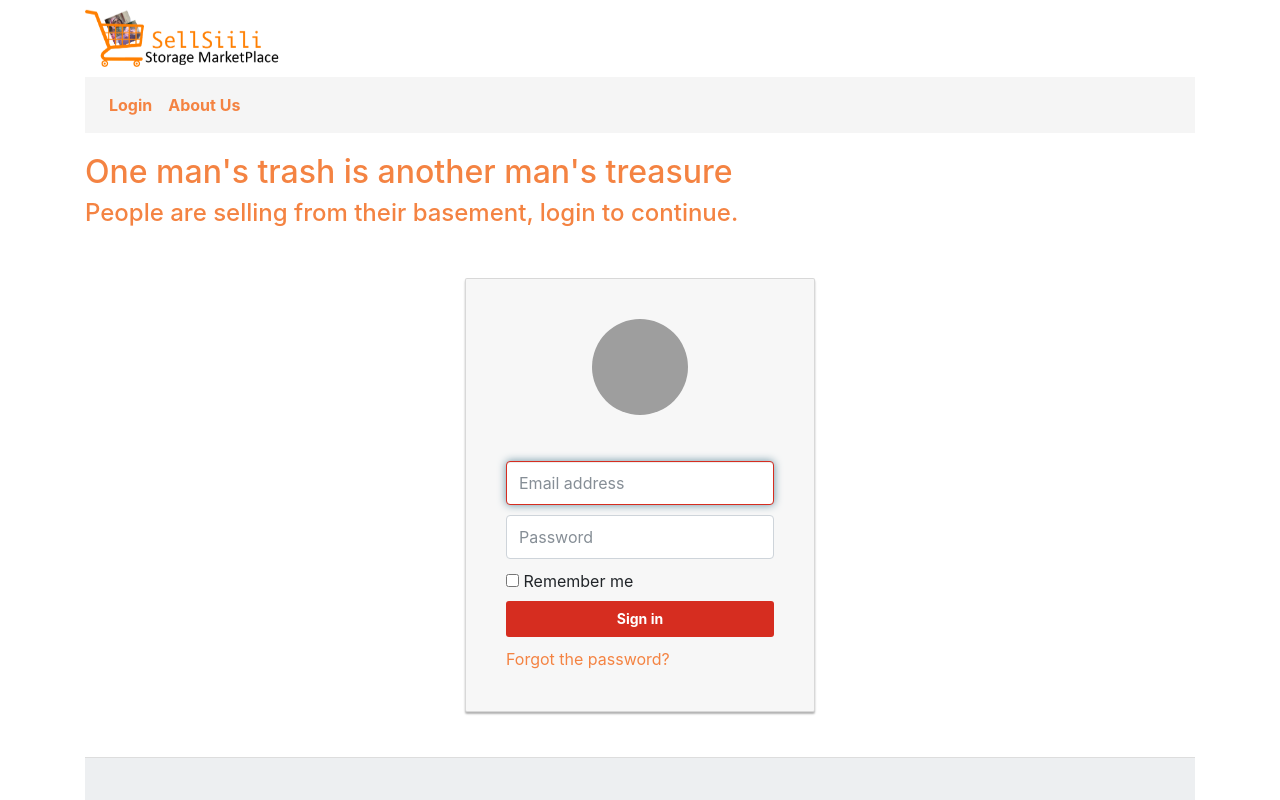
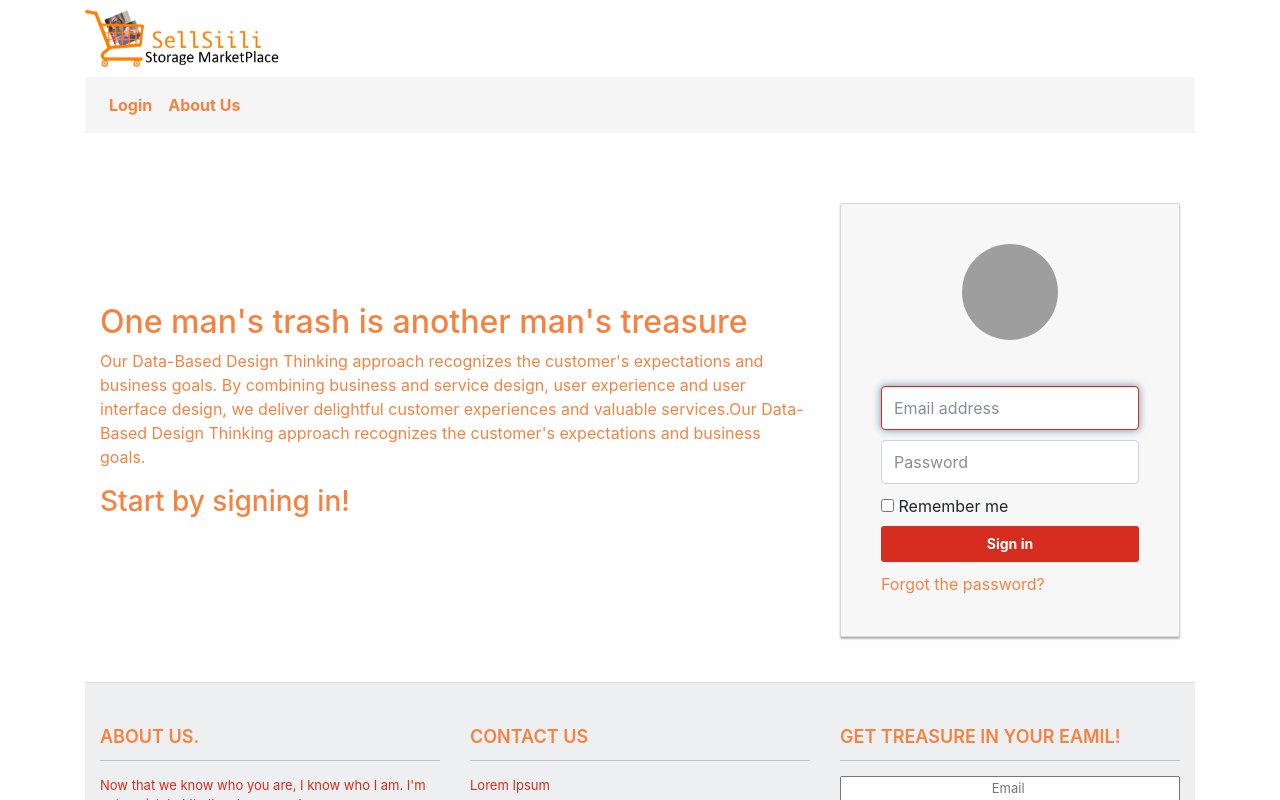
Before and after one commit to azmaktr/siili-junction, an Angular app: page / in a window 1280 px wide. Shown: the top 800 px of the page. Built offline with nearby package versions, Linux system fonts and the light colour scheme; grey boxes are pictures that could not be loaded.

Commit message:
map added

```diff
--- a/src/app/login/login.component.html
+++ b/src/app/login/login.component.html
@@ -2,9 +2,17 @@
     you can substitue the span of reauth email for a input with the email and
     include the remember me checkbox
     -->
-    <h2>One man's trash is another man's treasure</h2>
-    <h4>People are selling from their basement, login to continue. </h4>
+
     <div class="container">
+        <div class = "row">
+            <div style = "padding-top: 150px" class ="animated slideInLeft col-md-8">
+                <h2>One man's trash is another man's treasure</h2>
+                <p >
+                    Our Data-Based Design Thinking approach recognizes the customer's expectations and business goals. By combining business and service design, user experience and user interface design, we deliver delightful customer experiences and valuable services.Our Data-Based Design Thinking approach recognizes the customer's expectations and business goals.
+                </p>
+                <h3>Start by signing in!</h3>
+            </div>
+            <div class = "col-md-4">
         <div class="card card-container">
             <!-- <img class="profile-img-card" src="//lh3.googleusercontent.com/-6V8xOA6M7BA/AAAAAAAAAAI/AAAAAAAAAAA/rzlHcD0KYwo/photo.jpg?sz=120" alt="" /> -->
             <img id="profile-img" class="profile-img-card" src="//ssl.gstatic.com/accounts/ui/avatar_2x.png" />
@@ -24,4 +32,6 @@
                 Forgot the password?
             </a>
         </div><!-- /card-container -->
+            </div>
+        </div>
     </div><!-- /container -->
--- a/src/app/product/product.component.html
+++ b/src/app/product/product.component.html
@@ -1,13 +1,13 @@
 
         <div class="container">
         	<div class="row">
-               <div class="animated flipInY col-xs-4 item-photo">
+               <div class="animated flipInY col-md-2 item-photo">
                     <img style="max-width:100%; width:100px; height:100px" src="https://ak1.ostkcdn.com/images/products/8818677/Samsung-Galaxy-S4-I337-16GB-AT-T-Unlocked-GSM-Android-Cell-Phone-85e3430e-6981-4252-a984-245862302c78_600.jpg" />
                 </div>
-                <div class="animated slideInLeft col-xs-5" style="border:0px solid gray">
+                <div class="animated slideInLeft col-md-3" style="border:0px solid gray">
                     <!-- Datos del vendedor y titulo del producto -->
                     <h3>Samsung Galaxy S4</h3>
-                    <h5 style="color:#337ab7">vendido por <a href="#">Samsung</a> · <small style="color:#337ab7">(5054 ventas)</small></h5>
+
 
                     <!-- Precios -->
                     <h6 class="title-price"><small>Price</small></h6>
@@ -35,8 +35,14 @@
                         <button class="btn btn-success"><span style="margin-right:20px;" class="glyphicon glyphicon-shopping-cart" aria-hidden="true"></span>Proceed to checkout</button>
                     </div>
                 </div>
-
-                <div class="col-xs-9">
+        		<div class="col-md-6">
+				    <div id="map">
+				    	<iframe width="600" height="450" frameborder="0" style="border:0"
+src="https://www.google.com/maps/embed/v1/place?q=place_id:ChIJ88UTXO31jUYRce8YPFK1ACY&key=AIzaSyApq3XAeuRKTCMN7rLT_Pr9s4fndAvDQkY" allowfullscreen></iframe>
+				    </div>
+    			</div>
+            </div>
+                <div class="col-md-12">
                     <ul class="menu-items">
                         <li class="active">Detalle del producto</li>
                         <li>Garantía</li>
@@ -72,5 +78,4 @@
                         </small>
                     </div>
                 </div>
-            </div>
         </div>
```
